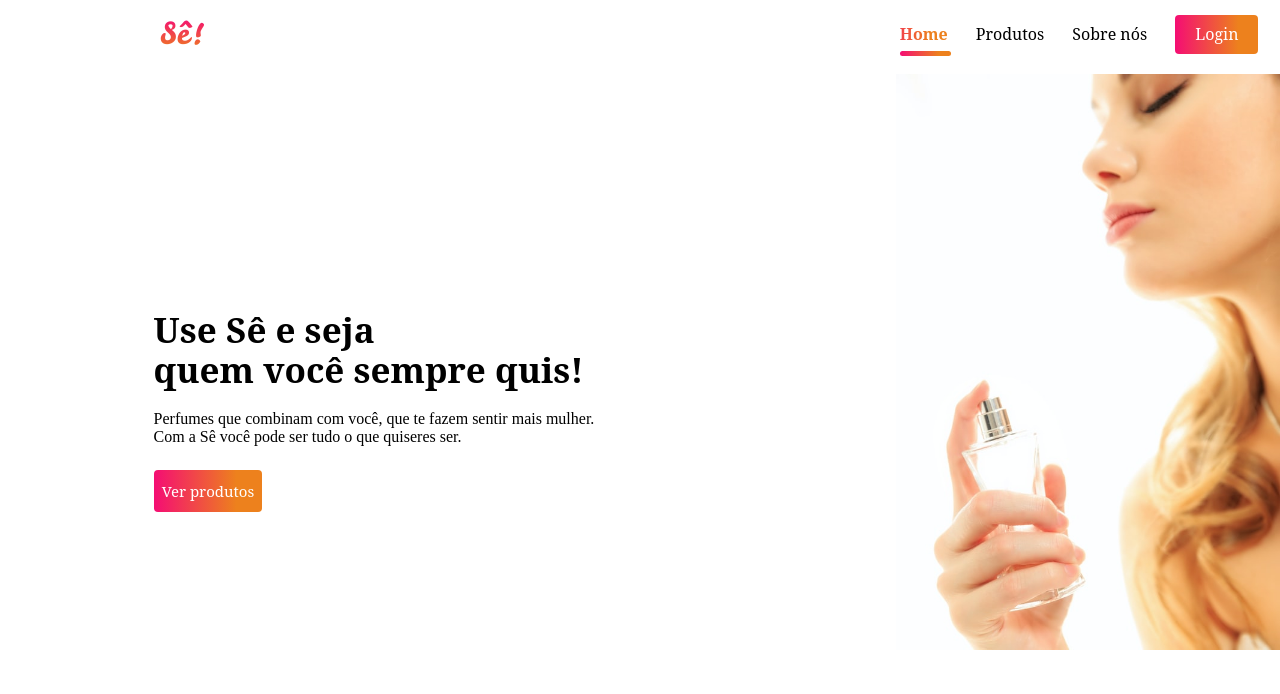
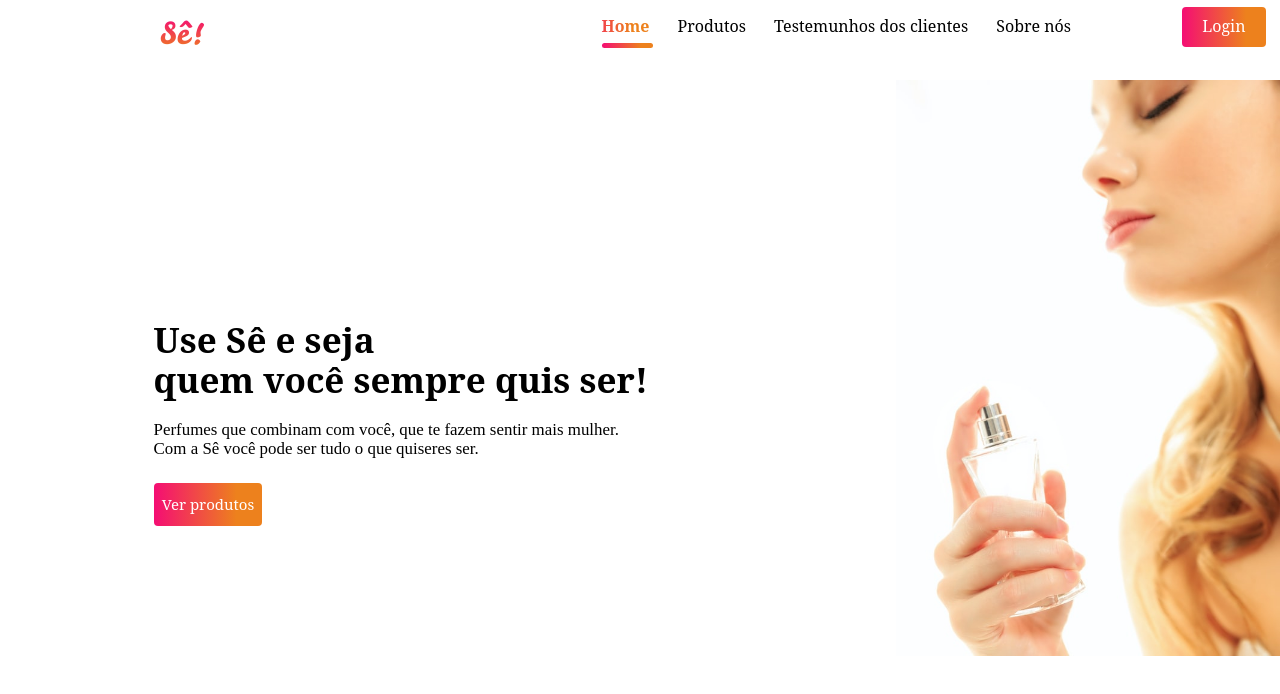
Before and after one commit to Creuma-Kuzola/Perfumaria-Se, a plain HTML site: page index.html in a window 1280 px wide. Drawn offline with Linux system fonts and the light colour scheme; a web font is replaced by a local one.

Commit message:
Alteracoes na primeira seccao versao deskttop do site, feita

```diff
--- a/css/index.css
+++ b/css/index.css
@@ -17,6 +17,14 @@
 @font-face {
     font-family: "Source Sans Pro";
     src: url("../fonts/source-sans-pro/SourceSansPro-Regular.ttf");
+}
+
+.header{
+    position: fixed;
+    background-color:#fff;
+    width: 100vw;
+    height: 10vh;
+    z-index: 999;
 }
 
 body{
@@ -41,8 +49,8 @@ body{
 
 .ul-menu{
 
-    margin-top: -4.5vh;
-    margin-left: 68.3vw;
+    margin-top: -5.5vh;
+    margin-left: 45vw;
 }
 
 .ul-menu-a{
@@ -51,7 +59,11 @@ body{
     color: black;
     font-family: "Noto Serif";
     padding-left: 2vw;
+}
 
+.ul-menu-a:hover{
+
+    font-weight: bold;
 }
 
 .a-special{
@@ -72,7 +84,7 @@ body{
     position: absolute;
     margin-left: -3.7vw;
     margin-top: 4.5vh;
-    border-radius: 0.5vh;
+    border-radius: 1.5vh;
 }
 
 .btn-login{
@@ -80,11 +92,18 @@ body{
     border: none;
     color:#fff;
     width: 6.5vw;
-    height: 4.9vh;
+    height: 5vh;
     background: linear-gradient(90deg, #F50679 -4.96%, #ED811D 76.38%);
-    margin-left: 2vw;
+    margin-left: 8.5vw;
     border-radius: 0.5vh;
     padding-right: -5vw;
+}
+
+
+.btn-login:hover{
+
+    background: linear-gradient(90deg, #BE065F -4.96%, #E07818 76.38%);
+    font-weight: bold;
 }
 
 .ul-menu-a:last-child{
@@ -100,7 +119,7 @@ body{
 
 .first-section-left{
 
-    margin-top: 32vh;
+    margin-top: 40vh;
     position: relative;
     left: 12vw;
     width: 60vw;
@@ -113,7 +132,7 @@ body{
 }
 
 .first-section-left-conteudo{
-    font-size: 1.6rem;
+    font-size: 1.69rem;
     margin-top: 1vh;
 }
 
@@ -122,7 +141,7 @@ body{
     color: #fff;
     background: linear-gradient(90deg, #F50679 -4.96%, #ED811D 76.38%);
     width: 8.5vw;
-    height: 5.2vh;
+    height: 5.4vh;
     font-size: 1.5rem;
     font-family: "Noto Serif";
     border-radius: 0.5vh;
@@ -131,6 +150,14 @@ body{
 
 .btn-ver-produtos-a{
     text-decoration: none;
+}
+
+
+.btn-ver-produtos:hover{
+
+    background: linear-gradient(90deg, #BE065F -4.96%, #E07818 76.38%);
+    font-weight: bold;
+    cursor: pointer;
 }
 
 .first-section-right{
@@ -143,5 +170,5 @@ body{
     width: 30vw;
     object-fit: cover;
     margin-left: 10vw;
-    margin-top: 2.5vh;
+    margin-top: 10vh;
 }
--- a/index.html
+++ b/index.html
@@ -10,12 +10,13 @@
     <title>Home</title>
 </head>
 <body>
-    <header>
+    <header class="header">
             <p class="paragraph-se">Sê!</p>
             <nav class="menu-nav">
                 <ul class="ul-menu">
                     <a class="ul-menu-a a-special" href="#">Home</a>
                     <a class="ul-menu-a" href="">Produtos</a>
+                    <a class="ul-menu-a" href="">Testemunhos dos clientes</a>
                     <a class="ul-menu-a" href="">Sobre nós</a>
                     <button class="btn-login"><a class="ul-menu-a" href="/html/login.html" target="_blank" rel="noopener noreferrer">Login</a></button>
                 </ul>
@@ -24,7 +25,7 @@
 
     <section class="first-section">
         <section class="first-section-left">
-            <p class="first-section-left-title">Use Sê e seja <br> quem você sempre quis!</p><br>
+            <p class="first-section-left-title">Use Sê e seja <br> quem você sempre quis ser!</p><br>
             <p class="first-section-left-conteudo"> Perfumes que combinam com você, que te fazem sentir mais mulher. <br> Com a Sê você pode ser tudo o que quiseres ser.</p>
             <a href="" class="btn-ver-produtos-a"><button class="btn-ver-produtos">Ver produtos</button></a>
         </section>
```
